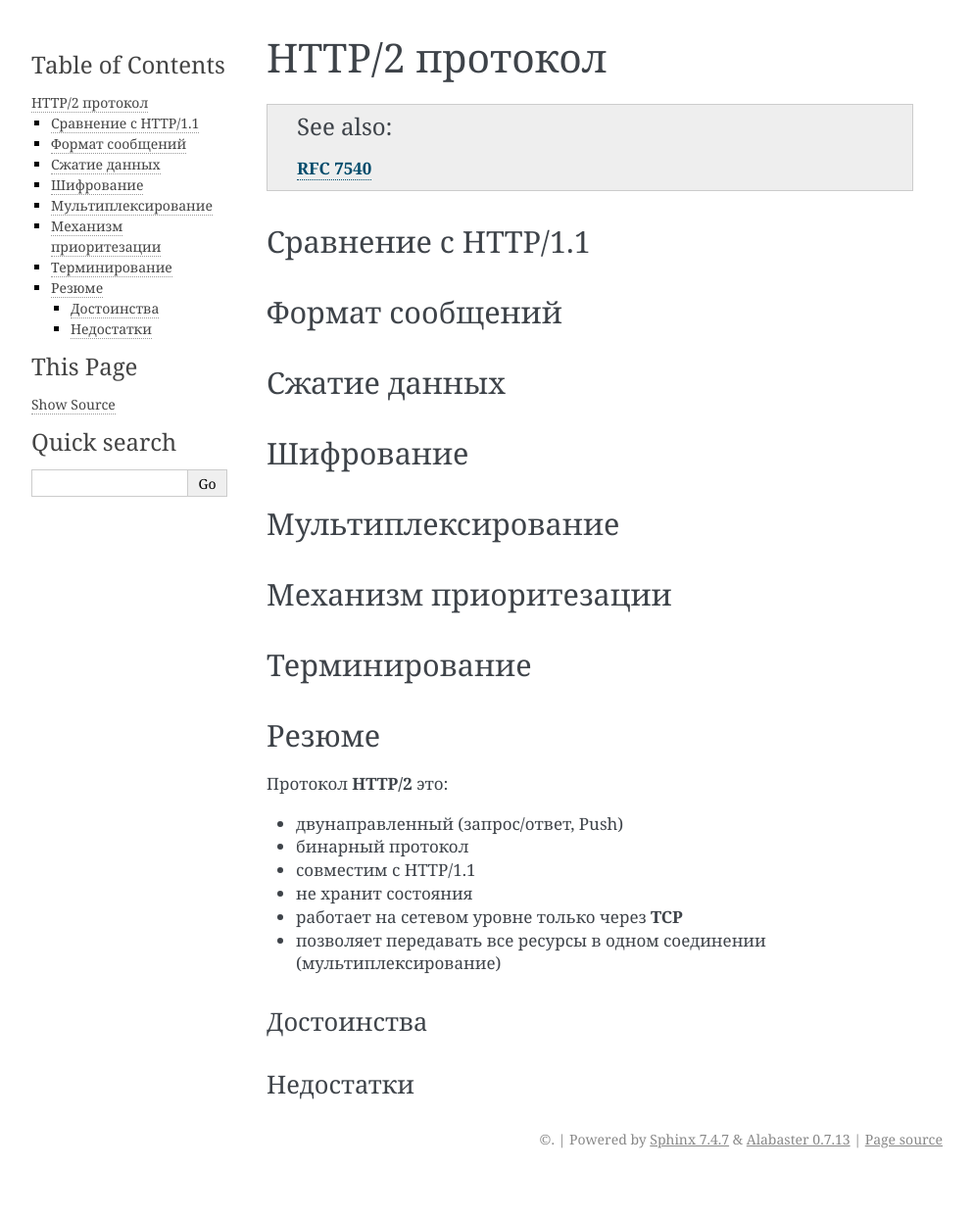
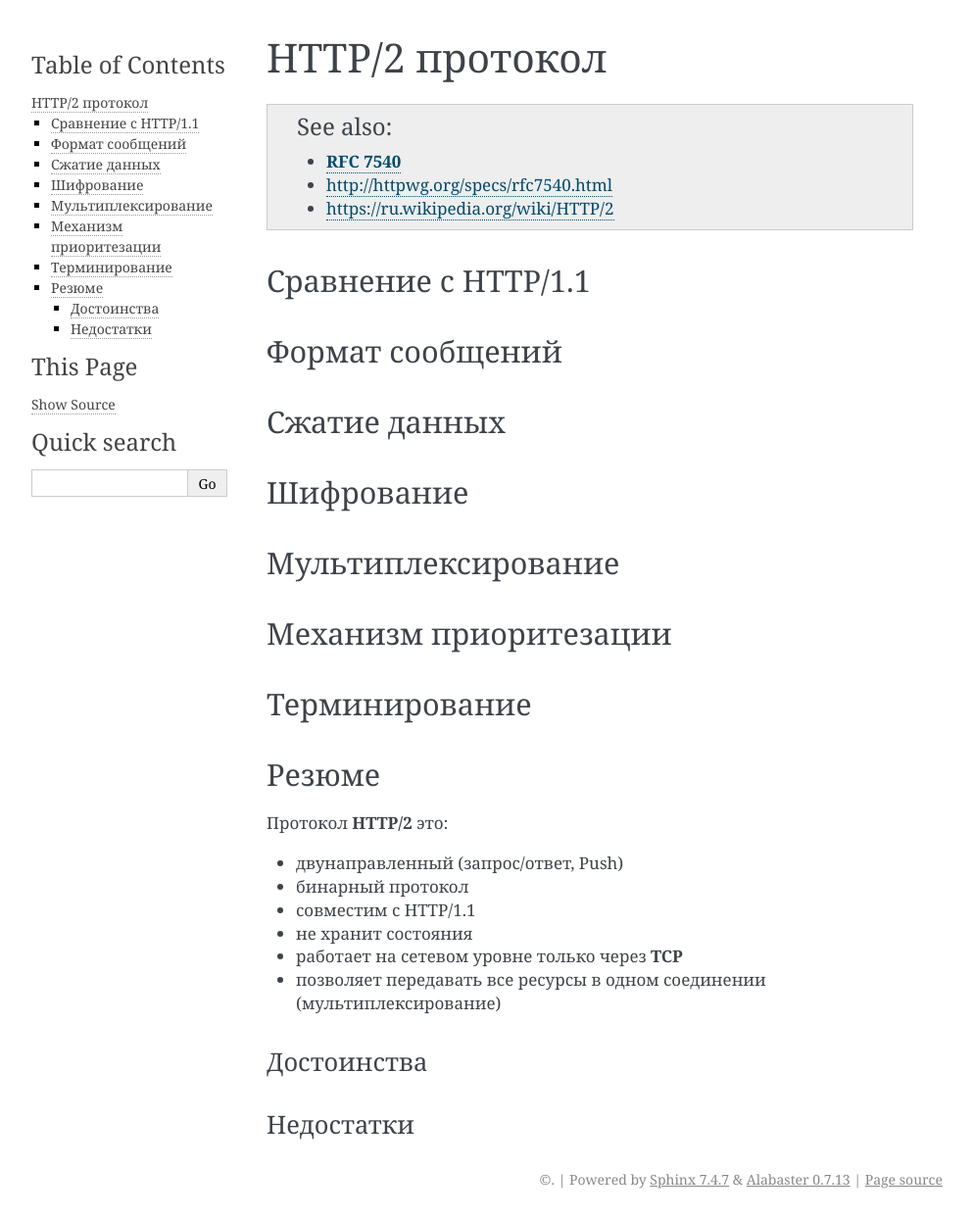
Before and after one commit to ustu/lectures.kpd, a Sphinx documentation site: the page built from docs/kpd/4.http2.rst, in a window 1280 px wide. Shown: the whole page at 98% size, without its empty margins (148-1141 px from the left). Built offline with Sphinx 7.4.7, drawn with Linux system fonts in a browser that asks for light colours; pages that are not in the unit, such as notebooks, are missing from menus; the version number could not be read and is left out; before the commit the page ends 1202 px from its top, so only the background shows below that; some of the changed lines change nothing that is shown.

Commit message:
++http/2

```diff
--- a/docs/kpd/4.http2.rst
+++ b/docs/kpd/4.http2.rst
@@ -9,7 +9,9 @@ HTTP/2 протокол
 
 .. seealso::
 
-    :rfc:`7540`
+    * :rfc:`7540`
+    * http://httpwg.org/specs/rfc7540.html
+    * https://ru.wikipedia.org/wiki/HTTP/2
 
 Сравнение с HTTP/1.1
 --------------------
```
